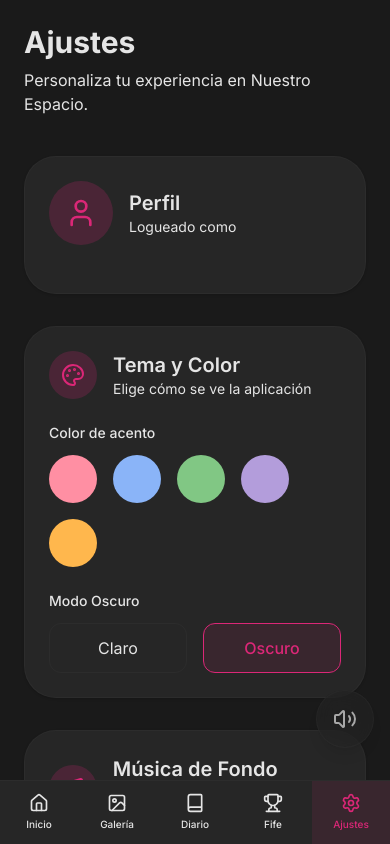
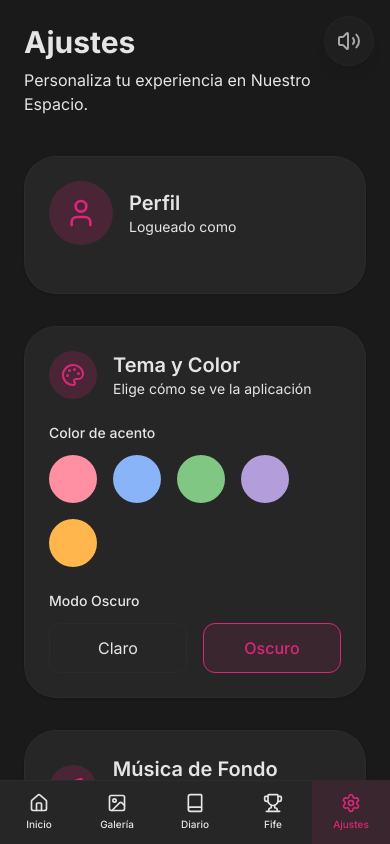
Before and after one commit to najerajahir4-ops/nuestro-espacio, a Next.js app: page /settings in a window 390 px wide. Shown: the top 844 px of the page. Built offline with nearby package versions, Linux system fonts and the light colour scheme; no server answers.

Commit message:
fix: move mute button to top right on mobile to avoid overlapping chat input

```diff
--- a/components/AudioProvider.tsx
+++ b/components/AudioProvider.tsx
@@ -115,7 +115,7 @@ function MuteButton() {
       onClick={toggleMute}
       whileHover={{ scale: 1.1, opacity: 1 }}
       whileTap={{ scale: 0.9 }}
-      className="fixed bottom-24 right-4 md:bottom-6 md:right-auto md:left-6 z-50 p-4 bg-card/80 backdrop-blur-md border border-muted/50 rounded-full shadow-lg text-foreground opacity-70 transition-colors hover:bg-card hover:border-accent hover:text-accent group"
+      className="fixed top-4 right-4 md:top-auto md:bottom-6 md:right-auto md:left-6 z-50 p-3 md:p-4 bg-card/80 backdrop-blur-md border border-muted/50 rounded-full shadow-lg text-foreground opacity-70 transition-colors hover:bg-card hover:border-accent hover:text-accent group"
       aria-label={showMuted ? "Unmute music" : "Mute music"}
     >
       <AnimatePresence mode="wait">
```
